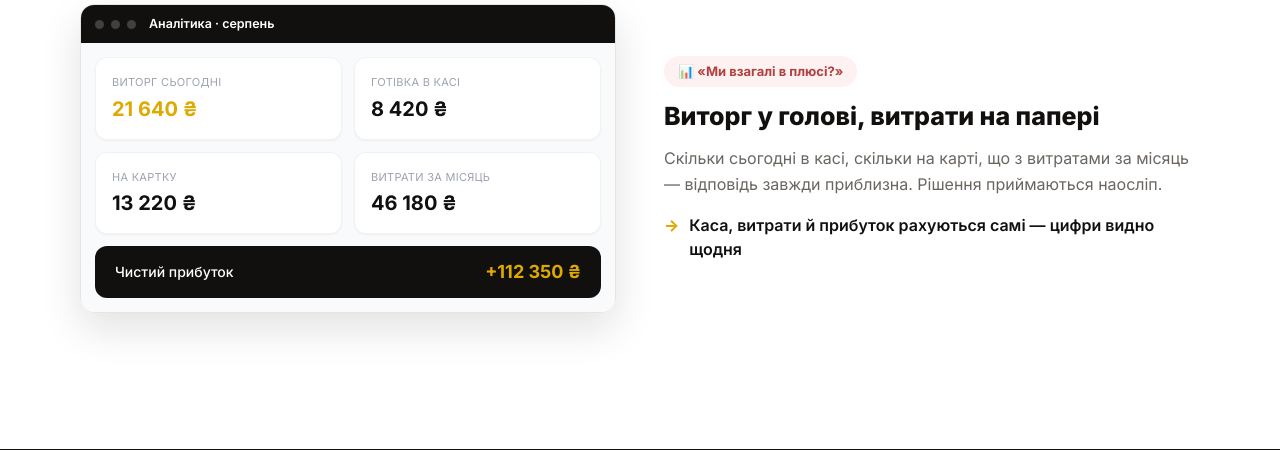
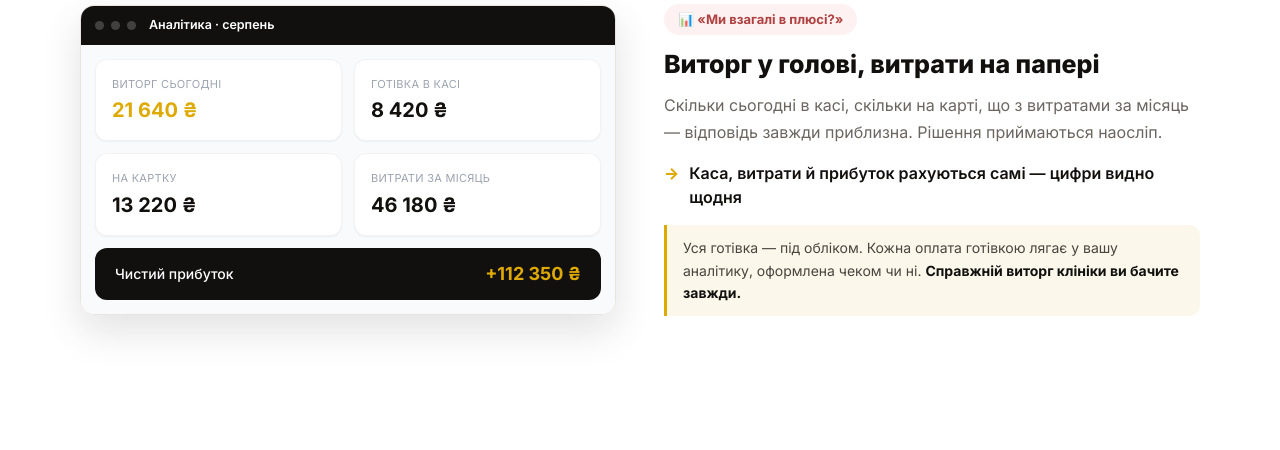
Before and after one commit to PiGYk/kizuna-crm, a Django app: template templates/landing.html in a window 1280 px wide. Shown: the part 3200-3650 px from the top of the page. Run offline with Django 4.2, Linux system fonts and the light colour scheme; the template is opened without the code that fills it, so the values that code supplies are empty.

Commit message:
feat(ленд-каса): натяк про облік готівки повз касу

```diff
--- a/templates/landing.html
+++ b/templates/landing.html
@@ -222,6 +222,8 @@
 .kz-txt p{font-size:16px;color:#6b6560;line-height:1.65;margin:0 0 16px}
 .kz-fix{display:flex;align-items:flex-start;gap:10px;font-size:16px;color:#12100F;font-weight:600;line-height:1.5}
 .kz-fix span{color:#DEAA01;font-weight:800}
+.kz-note{margin-top:16px;padding:12px 16px;background:#fbf7ea;border-left:3px solid #DEAA01;border-radius:0 10px 10px 0;font-size:14px;color:#4a453f;line-height:1.6}
+.kz-note b{color:#12100F;font-weight:700}
 /* рамка «вікна CRM»: сірий фон робочої області, як у кабінеті */
 .kz-screen{border:1px solid #e8e4df;border-radius:14px;box-shadow:0 16px 40px rgba(18,16,15,.12);overflow:hidden}
 .kz-screen .kz-bar{background:#12100F;padding:10px 14px;display:flex;align-items:center;gap:7px}
@@ -496,6 +498,7 @@
       <h3>Виторг у голові, витрати на папері</h3>
       <p>Скільки сьогодні в касі, скільки на карті, що з витратами за місяць — відповідь завжди приблизна. Рішення приймаються наосліп.</p>
       <div class="kz-fix"><span>→</span><div>Каса, витрати й прибуток рахуються самі — цифри видно щодня</div></div>
+      <div class="kz-note">Уся готівка — під обліком. Кожна оплата готівкою лягає у вашу аналітику, оформлена чеком чи ні. <b>Справжній виторг клініки ви бачите завжди.</b></div>
     </div>
     <div class="kz-vis">
       <div class="kz-screen">
```
